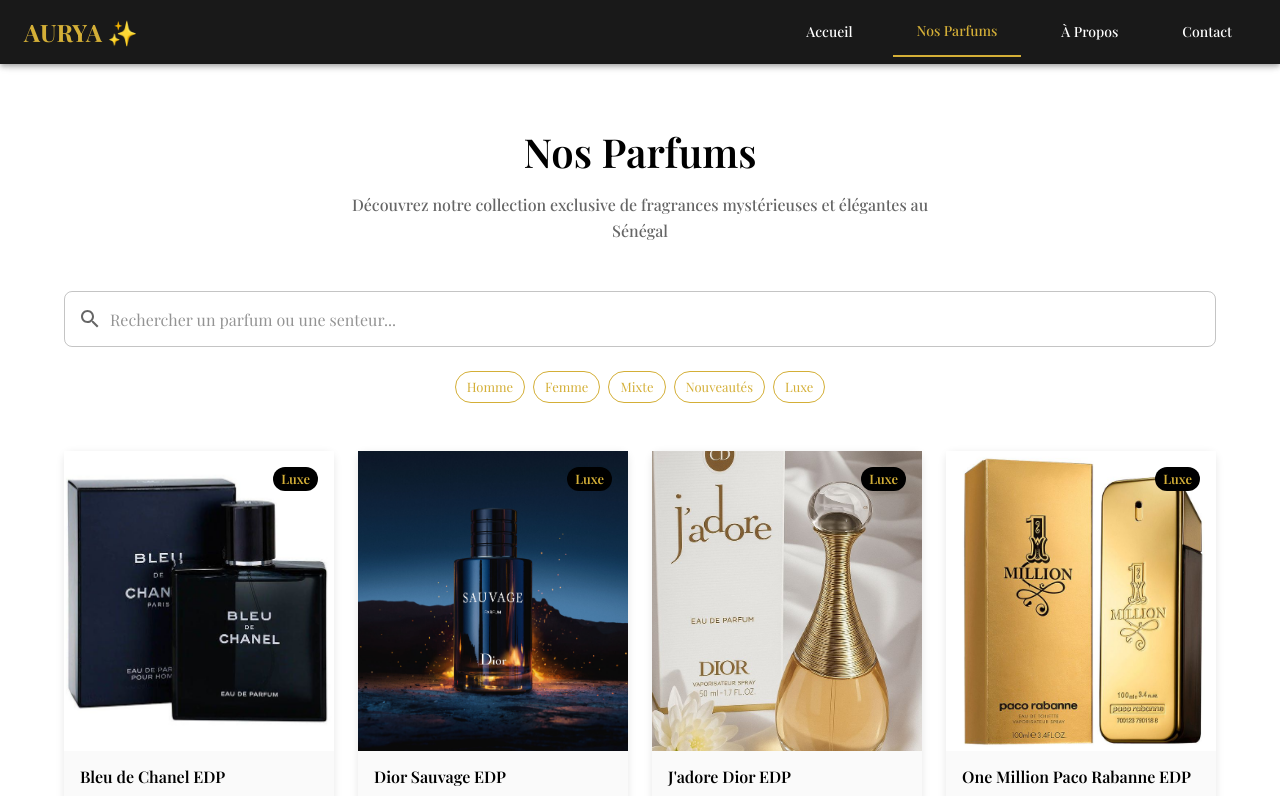
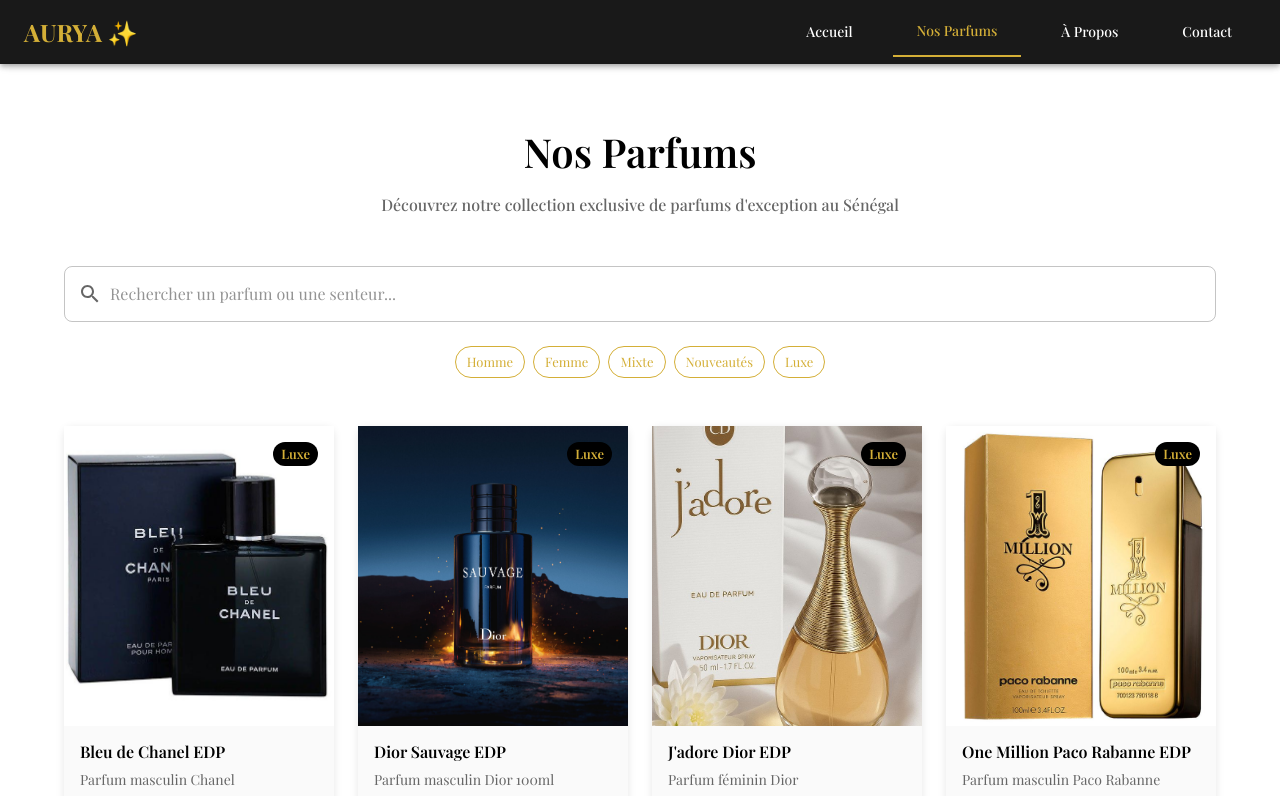
Before and after one commit to fatimaknt/aurya_web_site, a React (Create React App) app: page /parfums in a window 1280 px wide. Shown: the top 796 px of the page. Built offline with nearby package versions, Linux system fonts and the light colour scheme; a web font is replaced by a local one.

Commit message:
Fix: Improve French text on ParfumsPage

```diff
--- a/src/pages/ParfumsPage.tsx
+++ b/src/pages/ParfumsPage.tsx
@@ -60,7 +60,7 @@
                     color="text.secondary"
                     sx={{ maxWidth: 600, mx: 'auto' }}
                 >
-                    Découvrez notre collection exclusive de fragrances mystérieuses et élégantes au Sénégal
+                    Découvrez notre collection exclusive de parfums d'exception au Sénégal
                 </Typography>
             </Box>
 
```
